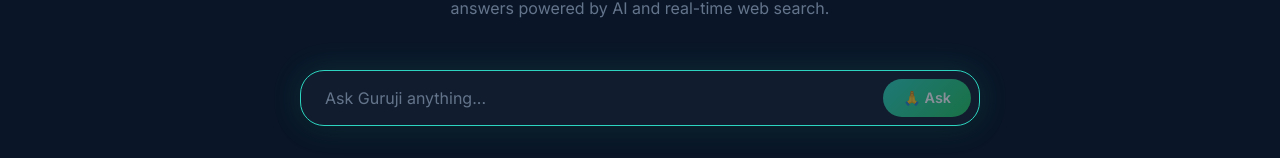
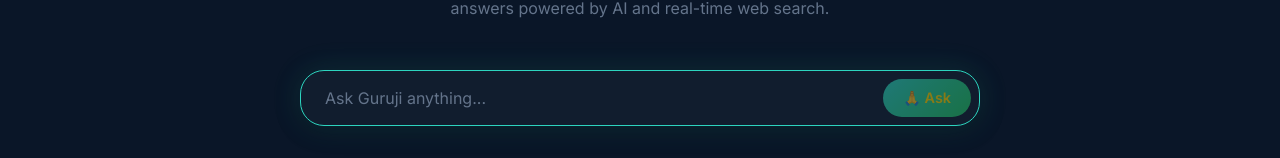
Before and after one commit to shrigo/gotitguruji, a Next.js app: page / in a window 1280 px wide. Shown: the part 543-701 px from the top of the page. Built offline with nearby package versions, Linux system fonts and the light colour scheme.

Commit message:
Change Ask button text to gold yellow

```diff
--- a/src/app/globals.css
+++ b/src/app/globals.css
@@ -225,7 +225,7 @@
   justify-content: center;
   gap: 6px;
   background: linear-gradient(135deg, var(--accent-teal), var(--accent-green));
-  color: #ffffff;
+  color: #ffd700;
   border: none;
   border-radius: var(--radius-full);
   padding: 10px 20px;
```
